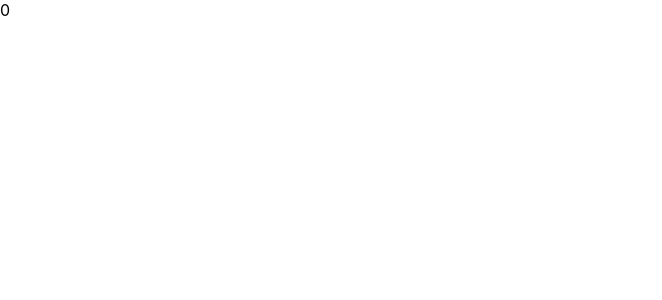
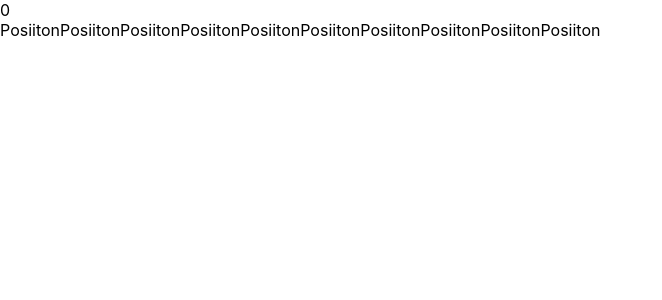
Before and after one commit to jwong65/React-A-Mole, a React (Create React App) app in the folder react_a_mole/: page / in a window 1280 px wide. Shown: the top 300 px of the page, without its empty margins (0-662 px from the left). Built offline with nearby package versions, Linux system fonts and the light colour scheme.

Commit message:
Added the createPosition function but had to change the components directory path to be within the src

```diff
--- a/react_a_mole/src/App.js
+++ b/react_a_mole/src/App.js
@@ -1,13 +1,31 @@
 import './App.css';
 import { useState } from 'react';
+import MoleContainer from './components/MoleContainer';
 
 function App() {
   // Usestate with the default score being 0
   let [score, setScore] = useState(0)
+
+  ///default positions
+  const createPosition= ()=>{
+    //Empty array but the molecontainer has to be pushed into it.
+    let hill = []
+    for (let i=0; i<10; i++){
+      hill.push(<MoleContainer />)
+    }
+    return(
+      <div>
+        {hill}
+      </div>
+    )
+
+  }
   return (
   <>
   {/* This is the state for score. */}
     {score}
+    {/* This is the result of the function that generated the hills */}
+    {createPosition()}
   </>
   );
 }
--- a/react_a_mole/components/MoleContainer.js
+++ b/react_a_mole/src/components/MoleContainer.js
@@ -2,6 +2,9 @@ import React from 'react'
 import Mole from './Mole'
 
 function MoleContainer(){
+    return(
+        <>Posiiton</>
+    )
 
 }
 
```
Also changed, not shown: react_a_mole/src/components/EmptySlot.js (renamed from react_a_mole/components/EmptySlot.js), react_a_mole/src/components/Mole.js (renamed from react_a_mole/components/Mole.js).
